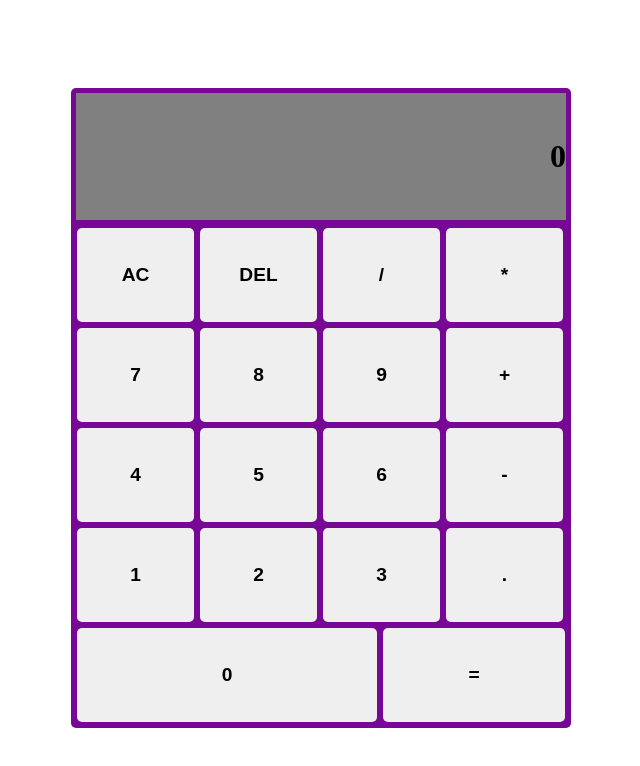
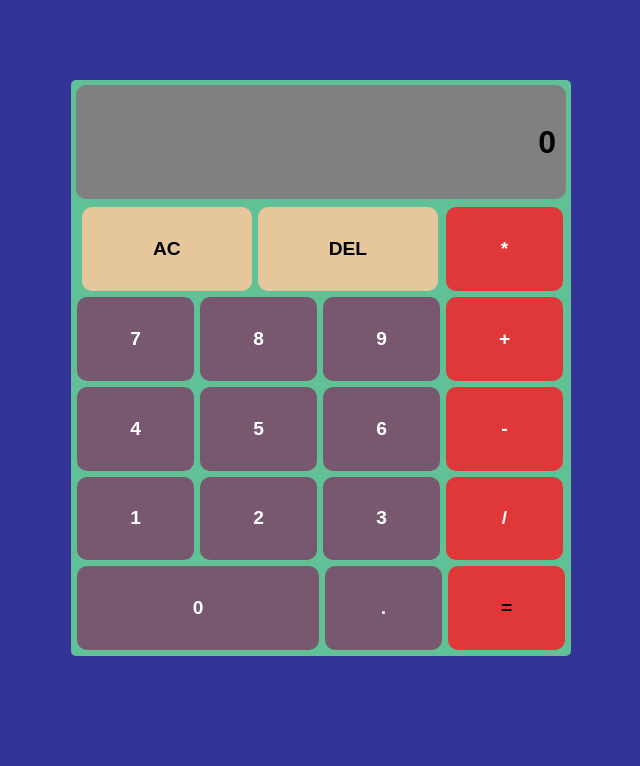
Before and after one commit to minos1232/Calculator, a plain HTML site: page index.html in a window 1280 px wide. Shown: the whole page, without its empty margins (319-959 px from the left). Drawn offline with Linux system fonts and the light colour scheme; a web font is replaced by a local one.

Commit message:
adjust some buttons placements customize the color palette and some sizes

```diff
--- a/index.html
+++ b/index.html
@@ -12,9 +12,10 @@
       <div class="display">0</div>
       <div class="choices">
         <div class="rowOne">
-          <button class="clear">AC</button>
-          <button class="delete">DEL</button>
-          <button class="operator" data-index="/">/</button>
+          <div class="left">
+            <button class="clear">AC</button>
+            <button class="delete">DEL</button>
+          </div>
           <button class="operator" data-index="*">*</button>
         </div>
         <div class="rowTwo">
@@ -33,11 +34,12 @@
           <button class="number" data-index="1">1</button
           ><button class="number" data-index="2">2</button
           ><button class="number" data-index="3">3</button
-          ><button class="dot">.</button>
+          ><button class="operator" data-index="/">/</button>
         </div>
         <div class="rowFive">
-          <button class="number" data-index="0">0</button
-          ><button class="operate">=</button>
+          <button class="number" data-index="0">0</button>
+          <button class="dot">.</button>
+          <button class="operate">=</button>
         </div>
       </div>
     </div>
--- a/styles.css
+++ b/styles.css
@@ -1,10 +1,13 @@
+@import url("https://fonts.googleapis.com/css2?family=Digital+7&display=swap");
+
 * {
   box-sizing: border-box;
 }
 body {
   display: flex;
   justify-content: center;
-  height: 100vh;
+  height: 90vh;
+  background-color: rgb(51, 51, 152);
 }
 .Calculator {
   display: flex;
@@ -12,7 +15,7 @@ body {
   width: 500px;
   justify-content: center;
   align-self: center;
-  background-color: rgb(119, 8, 150);
+  background-color: rgb(96, 193, 151);
   flex-direction: column;
   border-radius: 5px;
   border: none;
@@ -28,10 +31,13 @@ body {
   width: 100%;
 }
 .display {
+  font-family: "Digital-7", sans-serif;
   display: flex;
   background-color: grey;
   margin: 5px 5px 2px;
+  padding: 0px 10px;
   flex-grow: 1;
+  border-radius: 10px;
   align-items: center;
   justify-content: end;
   font-size: xx-large;
@@ -51,18 +57,48 @@ button {
   border: 0;
   padding: 0;
   margin: 3px;
-  border-radius: 5px;
+  border-radius: 10px;
   border: none;
   align-items: center;
   justify-content: center;
   font-size: larger;
   font-weight: bold;
 }
+.rowOne .operator {
+  max-width: 117px;
+  margin-left: auto;
+  margin-right: 5px;
+}
+.left {
+  display: flex;
+  justify-content: center;
+  flex: auto;
+  margin: 0px 5px;
+}
+.left .delete,
+.left .clear {
+  max-width: 200px;
+  background-color: rgb(230, 199, 156);
+}
 .rowFive .number {
   max-width: 300px;
   flex-grow: 2;
 }
-.rowFive .operate {
-  max-width: 300px;
+
+.rowFive .operate,
+.rowFive .dot {
   flex-grow: 1;
 }
+.number,
+.dot {
+  background-color: rgb(120, 88, 111);
+  color: white;
+}
+.operator,
+.negation {
+  background-color: rgb(224, 56, 56);
+  color: white;
+}
+.operate {
+  background-color: rgb(224, 56, 56);
+}
```
